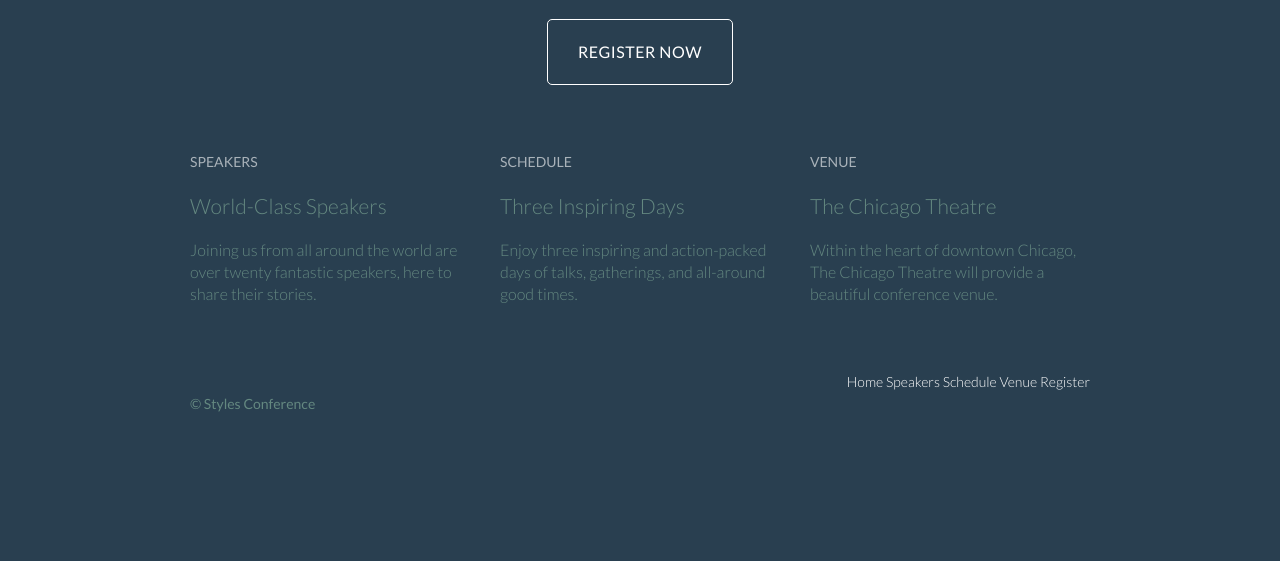
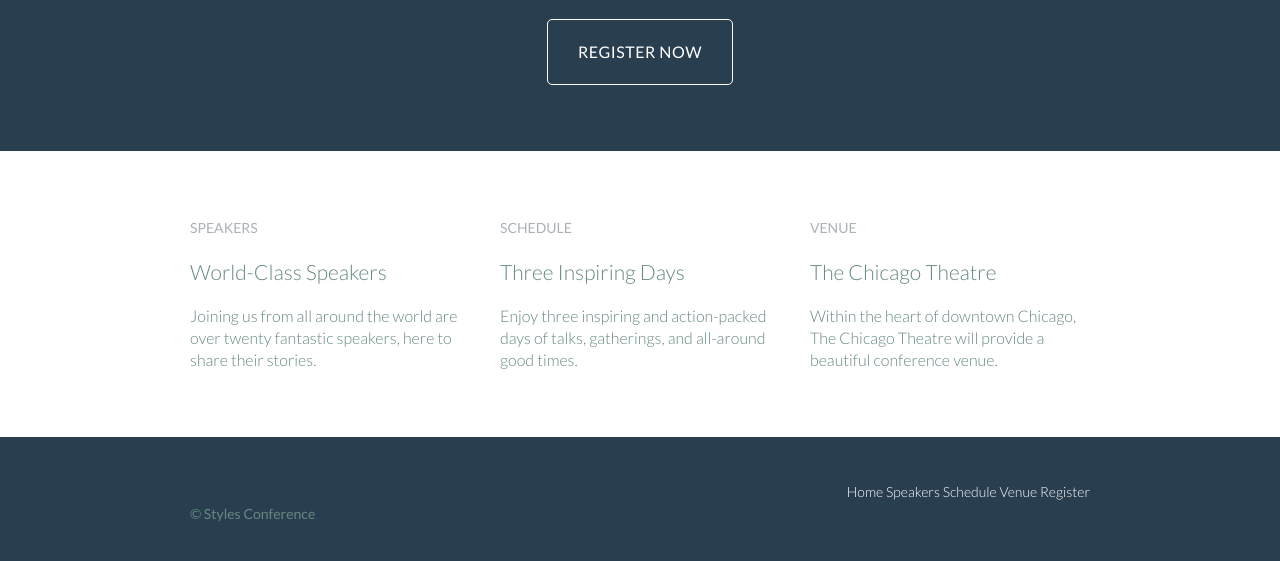
Before and after one commit to aaronlng/styles-conference, a plain HTML site: page index.html in a window 1280 px wide. Shown: the part 333-894 px from the top of the page. Before the commit the page ends 800 px from the top, so only its background shows below. Drawn offline with Linux system fonts and the light colour scheme.

Commit message:
add white row to landing page

```diff
--- a/assets/stylesheets/main.css
+++ b/assets/stylesheets/main.css
@@ -201,6 +201,14 @@ body {
 	*zoom: 1;
 }
 
+/* Rows */
+
+.row {
+	background: #fff;
+	min-width: 960px;
+	padding: 66px 0 44px 0;
+}
+
 /* Typography */
 
 h1,
--- a/index.html
+++ b/index.html
@@ -30,6 +30,7 @@
             technologies. Join us this August!</p>
         <a href="register.html" class="btn btn-alt">Register Now</a>
     </section>
+    <section class="row">
         <section class="grid">
 
             <!-- Speakers -->
@@ -38,7 +39,8 @@
                     <h5>Speakers</h5>
                     <h3>World-Class Speakers</h3>
                 </a>
-            <p>Joining us from all around the world are over twenty fantastic speakers, here to share their stories.</p>
+                <p>Joining us from all around the world are over twenty fantastic speakers, here to share their stories.
+                </p>
             </section><!--
 
             Schedule
@@ -58,7 +60,9 @@
                     <h5>Venue</h5>
                     <h3>The Chicago Theatre</h3>
                 </a>
-            <p>Within the heart of downtown Chicago, The Chicago Theatre will provide a beautiful conference venue.</p>
+                <p>Within the heart of downtown Chicago, The Chicago Theatre will provide a beautiful conference venue.
+                </p>
+            </section>
         </section>
     </section>
     <footer class="primary-footer container group">
```
Lines whose indentation alone changed are shown as unchanged.
